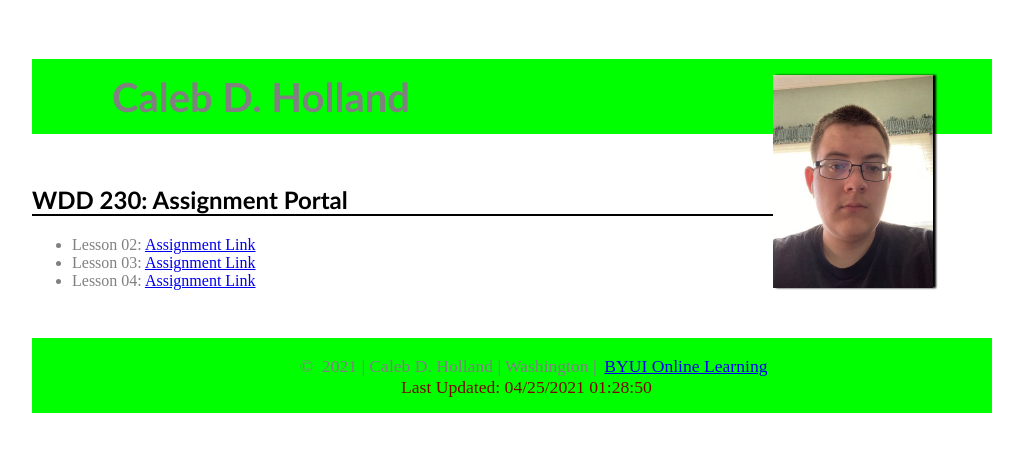
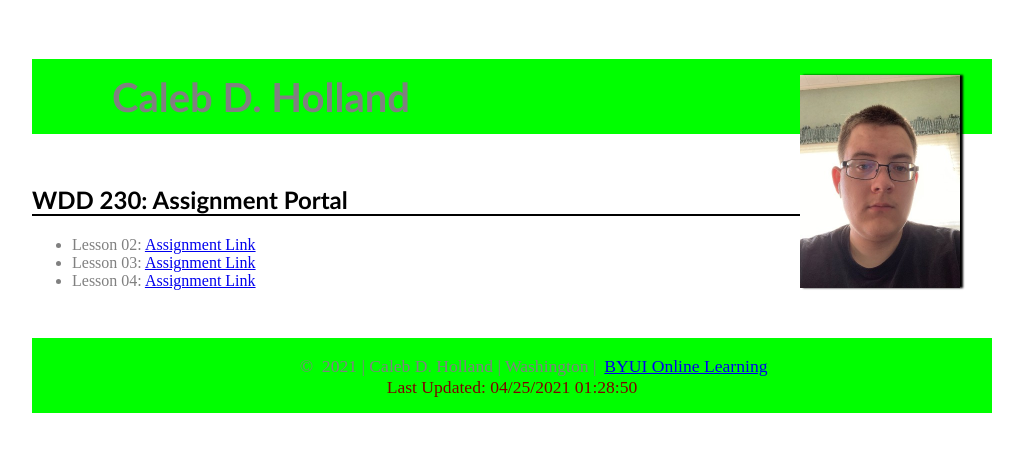
Before and after one commit to Sparky677/sparky677.github.io, a plain HTML site: page index.html in a window 1280 px wide. Shown: the whole page, without its empty margins (128-1151 px from the left). Drawn offline with Linux system fonts and the light colour scheme.

Commit message:
fixed maybe

```diff
--- a/css/styles.css
+++ b/css/styles.css
@@ -13,7 +13,7 @@ header {
 background-color: lime;
 height: 75px;
 display: grid;
-grid-template-columns: 50% 505;
+grid-template-columns: 50% 50%;
 }
 header h1 {
     grid-column: 1/2;
@@ -27,7 +27,7 @@ header img {
     grid-column: 2/3;
     position: relative;
     top: 1em;
-    left: 12em;
+    left: 18em;
     width: 10em;
     box-shadow: 3px 0px 2px 0px black;
 }
@@ -51,26 +51,25 @@ footer {
     color: grey;
 }
 footer p:nth-of-type(1) {
-    grid: 1/1/2/2;
+    grid-area: 1/1/2/2;
     position: relative;
     left: 6.5em;
 }
 footer p:nth-of-type(2) {
-    grid: 1/2/2/3;
+    grid-area: 1/2/2/3;
     position: relative;
     left: -3em;
 }
 footer a {
-    grid: 1/3/2/4;
+    grid-area: 1/3/2/4;
     position: relative;
     top: 1em;
     left: -8.3em;
 }
 footer p:nth-of-type(3) {
-    grid: 2/1/3/4;
+    grid-area: 2/1/3/4;
     position: relative;
     top: -2em;
-    left: 19em;
 }
 #updated {
     color: maroon;
```
